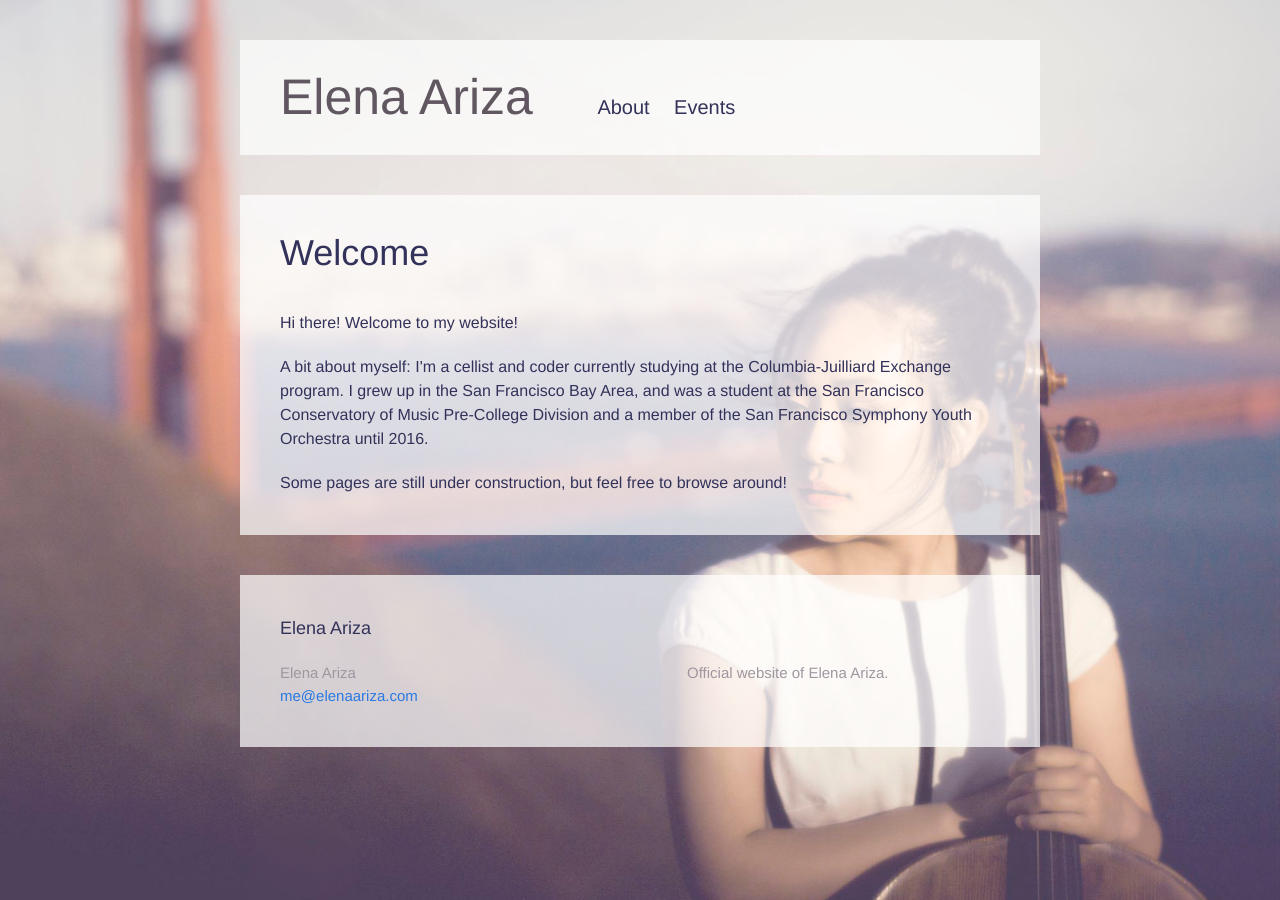
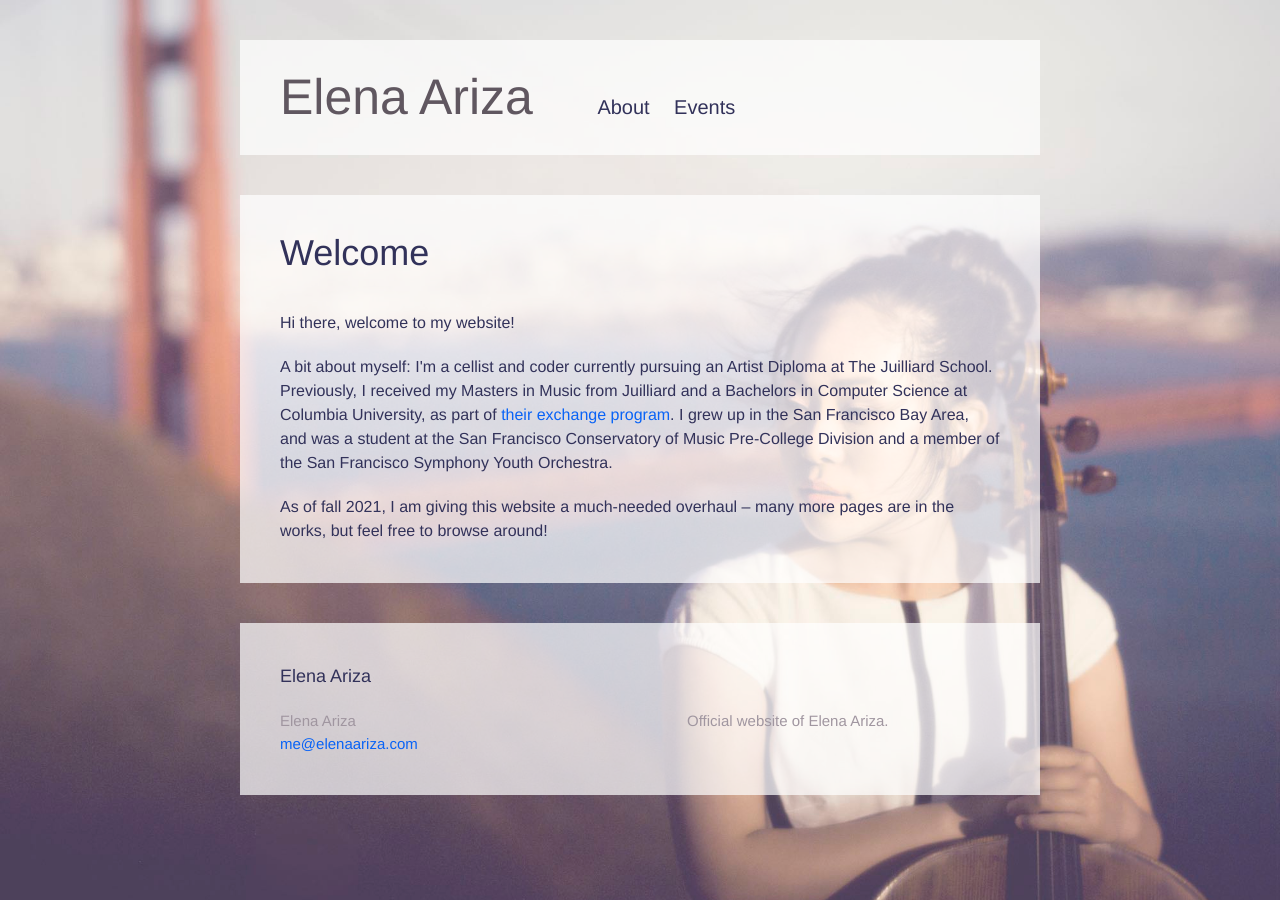
Before and after one commit to dawnstar63/dawnstar63.github.io, a Jekyll site: the page built from index.html, in a window 1280 px wide. Built offline with Jekyll 4.4.1, drawn with Linux system fonts in a browser that asks for light colours; nearby versions of some CDN libraries.

Commit message:
updated landing page and some link colors

```diff
--- a/_sass/_base.scss
+++ b/_sass/_base.scss
@@ -106,15 +106,15 @@ h1, h2, h3, h4, h5, h6 {
  * Links
  */
 a {
-    color: $brand-color;
+    color: $link-color;
     text-decoration: none;
 
     &:visited {
-        color: darken($brand-color, 15%);
+        color: $link-visited-color;
     }
 
     &:hover {
-        color: $text-color;
+        color: darken($link-color, 20%);
         text-decoration: underline;
     }
 }
--- a/css/main.scss
+++ b/css/main.scss
@@ -6,27 +6,28 @@
 
 
 // Our variables
-$base-font-family: "Avenir", Helvetica, Arial, sans-serif;
-$base-font-size:   16px;
-$base-font-weight: 400;
-$small-font-size:  $base-font-size * 0.875;
-$base-line-height: 1.5;
+$base-font-family: 	"Avenir", Helvetica, Arial, sans-serif;
+$base-font-size:   	16px;
+$base-font-weight: 	400;
+$small-font-size:  	$base-font-size * 0.875;
+$base-line-height: 	1.5;
 
-$spacing-unit:     40px;
+$spacing-unit:     	40px;
 
-$text-color:       rgba(50,50,90,1);
-$background-color: #fffef9;
-$brand-color:      #2a7ae2;
+$text-color:       	rgba(50,50,90,1);
+$background-color: 	#fffef9;
+$link-color:      	#0963f6;
+$link-visited-color:#8d57bd;
 
-$grey-color:       #A096A0;
-$grey-color-light: lighten($grey-color, 20%);
-$grey-color-dark:  darken($grey-color, 25%);
+$grey-color:       	#A096A0;
+$grey-color-light: 	lighten($grey-color, 20%);
+$grey-color-dark:  	darken($grey-color, 25%);
 
 // Width of the content area
-$content-width:    800px;
+$content-width:    	800px;
 
-$on-palm:          600px;
-$on-laptop:        800px;
+$on-palm:          	600px;
+$on-laptop:        	800px;
 
 
 
--- a/index.html
+++ b/index.html
@@ -8,11 +8,11 @@ layout: default
 		<h1 class="post-title">Welcome</h1>
 	</header>
 
-    <p>Hi there! Welcome to my website!</p>
+    <p>Hi there, welcome to my website!</p>
 
-    <p>A bit about myself: I'm a cellist and coder currently studying at the Columbia-Juilliard Exchange program. I grew up in the San Francisco Bay Area, and was a student at the San Francisco Conservatory of Music Pre-College Division and a member of the San Francisco Symphony Youth Orchestra until 2016.</p>
+    <p>A bit about myself: I'm a cellist and coder currently pursuing an Artist Diploma at The Juilliard School. Previously, I received my Masters in Music from Juilliard and a Bachelors in Computer Science at Columbia University, as part of <a href="https://www.columbiaspectator.com/eye/2016/09/19/barnard-columbia-juilliard-effect/" target="_blank">their exchange program</a>. I grew up in the San Francisco Bay Area, and was a student at the San Francisco Conservatory of Music Pre-College Division and a member of the San Francisco Symphony Youth Orchestra.</p>
 
-    <p>Some pages are still under construction, but feel free to browse around!</p>
+    <p>As of fall 2021, I am giving this website a much-needed overhaul – many more pages are in the works, but feel free to browse around!</p>
   </div>
 
 </article>
```
